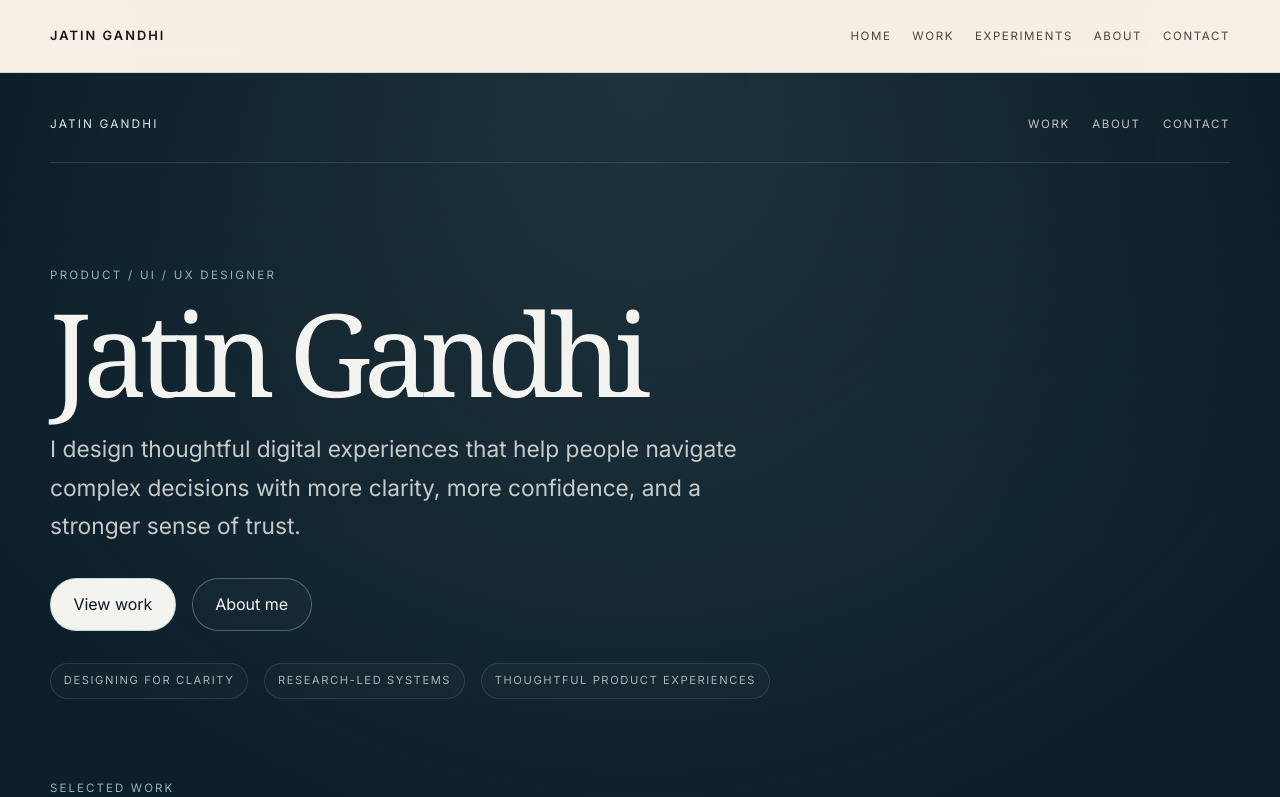
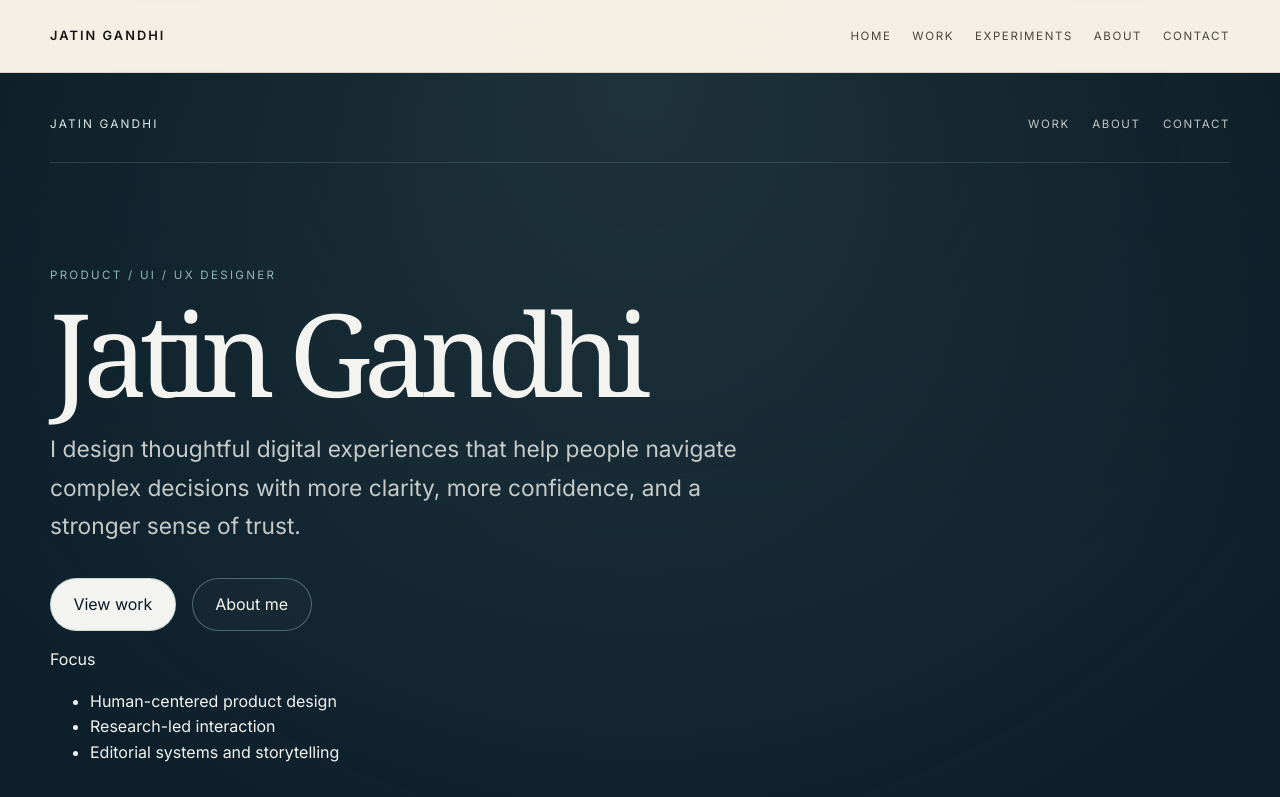
Before and after one commit to jatingandhi095-pixel/jatin-gandhi-portfolio, a Next.js app: page /prototype/into-the-unknown in a window 1280 px wide. Shown: the top 797 px of the page. Built offline with nearby package versions, Linux system fonts and the light colour scheme.

Commit message:
Polish the prototype route with a premium editorial portfolio layout and keep the placeholder case-study structure intact.

```diff
--- a/app/prototype/into-the-unknown/page.tsx
+++ b/app/prototype/into-the-unknown/page.tsx
@@ -51,7 +51,9 @@ export default function PrototypeIntoTheUnknownPage() {
         </header>
 
         <section className={styles.hero}>
-          <div className={styles.eyebrow}>Product / UI / UX designer</div>
+          <div className={styles.heroGrid}>
+            <div>
+              <p className={styles.eyebrow}>Product / UI / UX designer</p>
               <h1 className={styles.title}>Jatin Gandhi</h1>
               <p className={styles.intro}>
                 I design thoughtful digital experiences that help people navigate complex decisions with
@@ -65,6 +67,18 @@ export default function PrototypeIntoTheUnknownPage() {
                   About me
                 </Link>
               </div>
+            </div>
+
+            <aside className={styles.heroPanel} aria-label="Design focus">
+              <p>Focus</p>
+              <ul>
+                <li>Human-centered product design</li>
+                <li>Research-led interaction</li>
+                <li>Editorial systems and storytelling</li>
+              </ul>
+            </aside>
+          </div>
+
           <div className={styles.metaRow}>
             <span>Designing for clarity</span>
             <span>Research-led systems</span>
```
Lines whose indentation alone changed are shown as unchanged.
